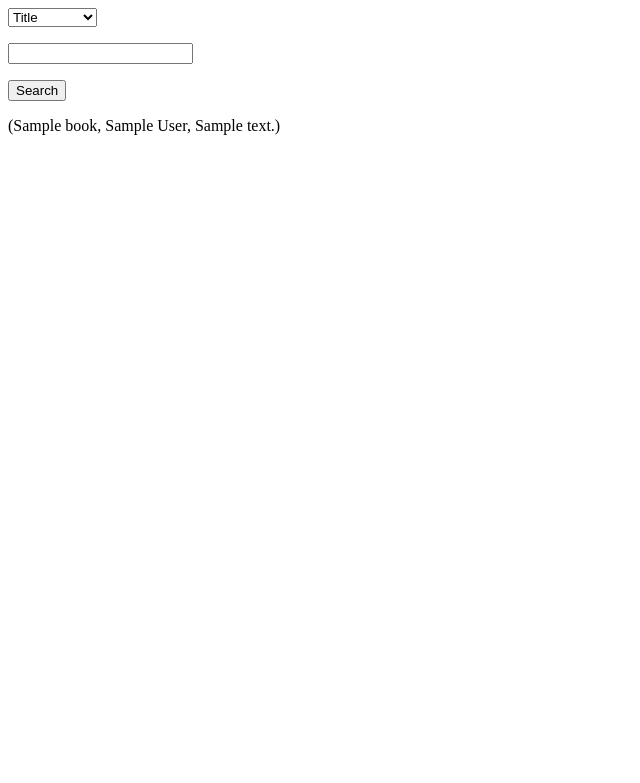
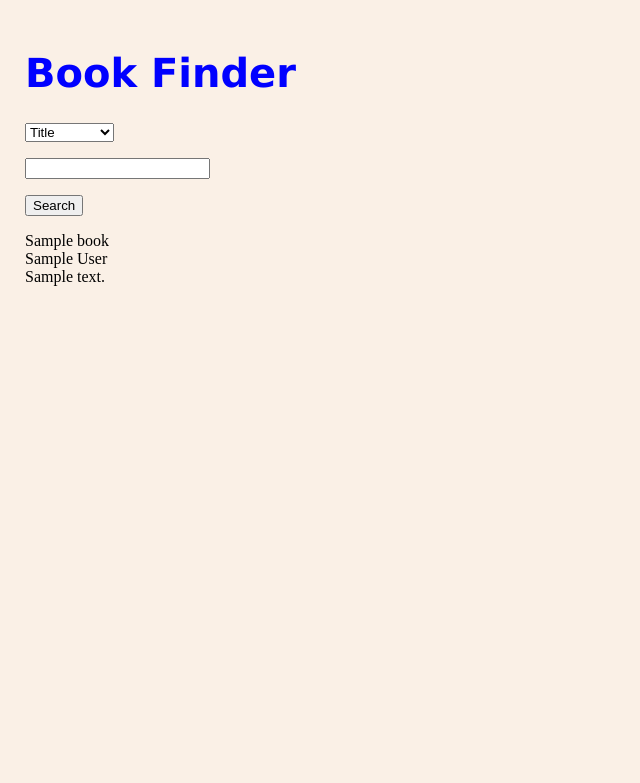
Before and after one commit to Kkloecker/BookFinderApp, a Flask app: template app/Templates/index.html in a window 1280 px wide. Shown: the top 783 px of the page, without its empty margins (0-640 px from the left). Run offline with Flask 2, Linux system fonts and the light colour scheme; the template is opened without the code that fills it: values that come from a table or form of the project are taken from there, most other values are stand-ins (such as "Sample title", 1, 10 or a date in 2020).

Commit message:
working on styling

```diff
--- a/app/Models/Book.py
+++ b/app/Models/Book.py
@@ -1,4 +1,5 @@
 class Book:
+    author = []
     def __init__(self, title, author, description):
         self.title = title
         self.author = author
--- a/app/Templates/index.html
+++ b/app/Templates/index.html
@@ -1,8 +1,14 @@
 <html>
     <head>
         <title>{{ title }} </title>
+
+    <link rel="stylesheet" href="{{ url_for('static', filename='style.css') }}">
+
     </head>
     <body>
+
+     <h1>Book Finder </h1>
+
      <form action="" method="post" novalidate>
         {{ form.hidden_tag() }}
         <p>
@@ -15,7 +21,7 @@
         <p><input type="submit" value="Search">
      </form>
         {% for book in bookList %}
-        <div><p>{{ book.title, book.author, book.description }} </p></div>
+        <div><p> {{ book.title}} <br /> {{book.author}}<br /> {{book.description }} </p></div>
         {% endfor %}
     </body>
 </html>
--- /dev/null
+++ b/app/static/style.css
@@ -0,0 +1,13 @@
+
+body {
+  background: Linen;
+  margin-top: 50px;
+  margin-left: 25px;
+  }
+
+
+  h1 {
+  font-family: Verdana, Geneva, sans-serif;
+  font-size: 2.5em;
+  color: Blue;
+  }
```
Also changed, not shown: app/routes.py (+9 -16 lines), app/__init__.py (line endings or trailing spaces).
